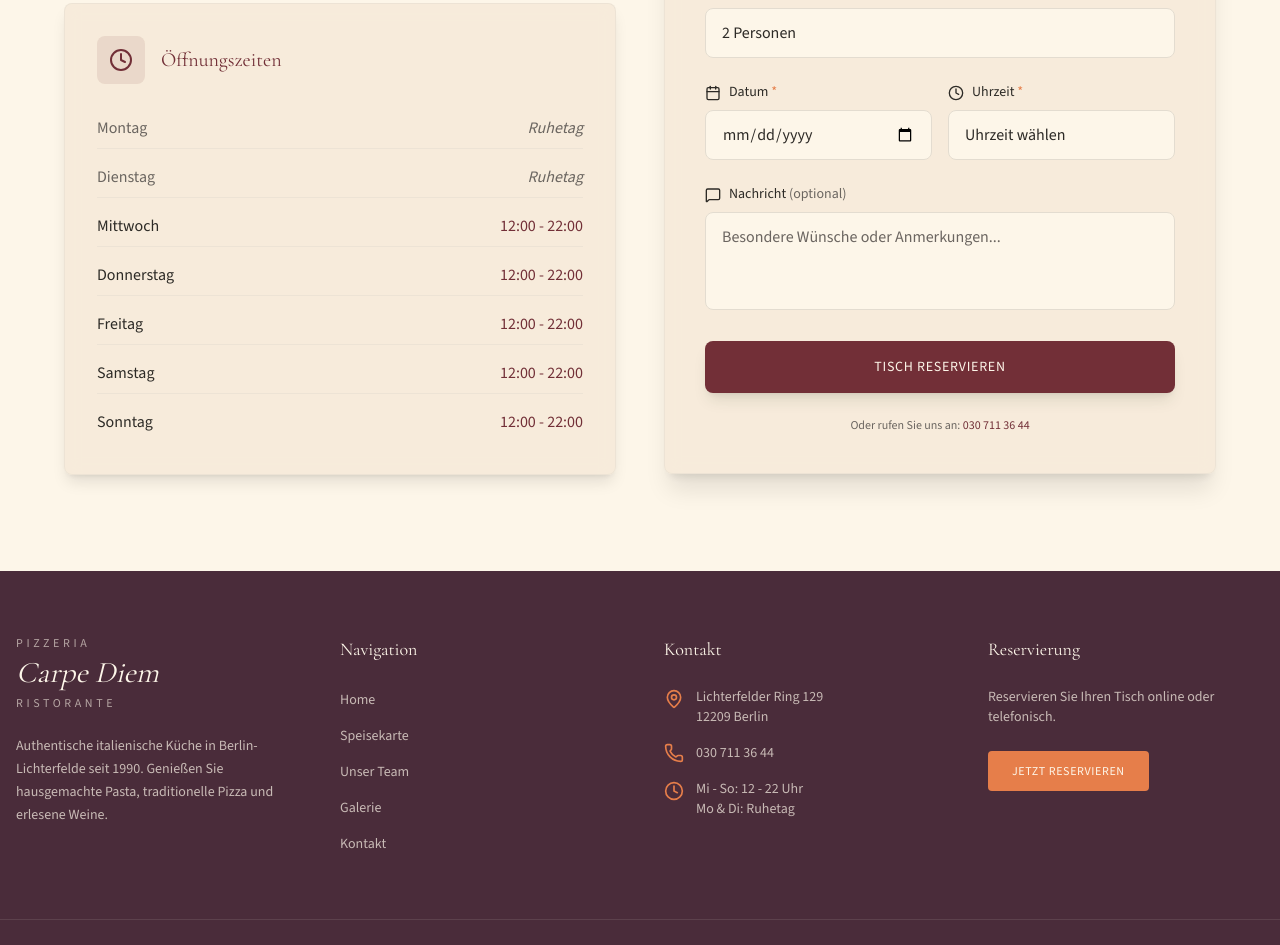
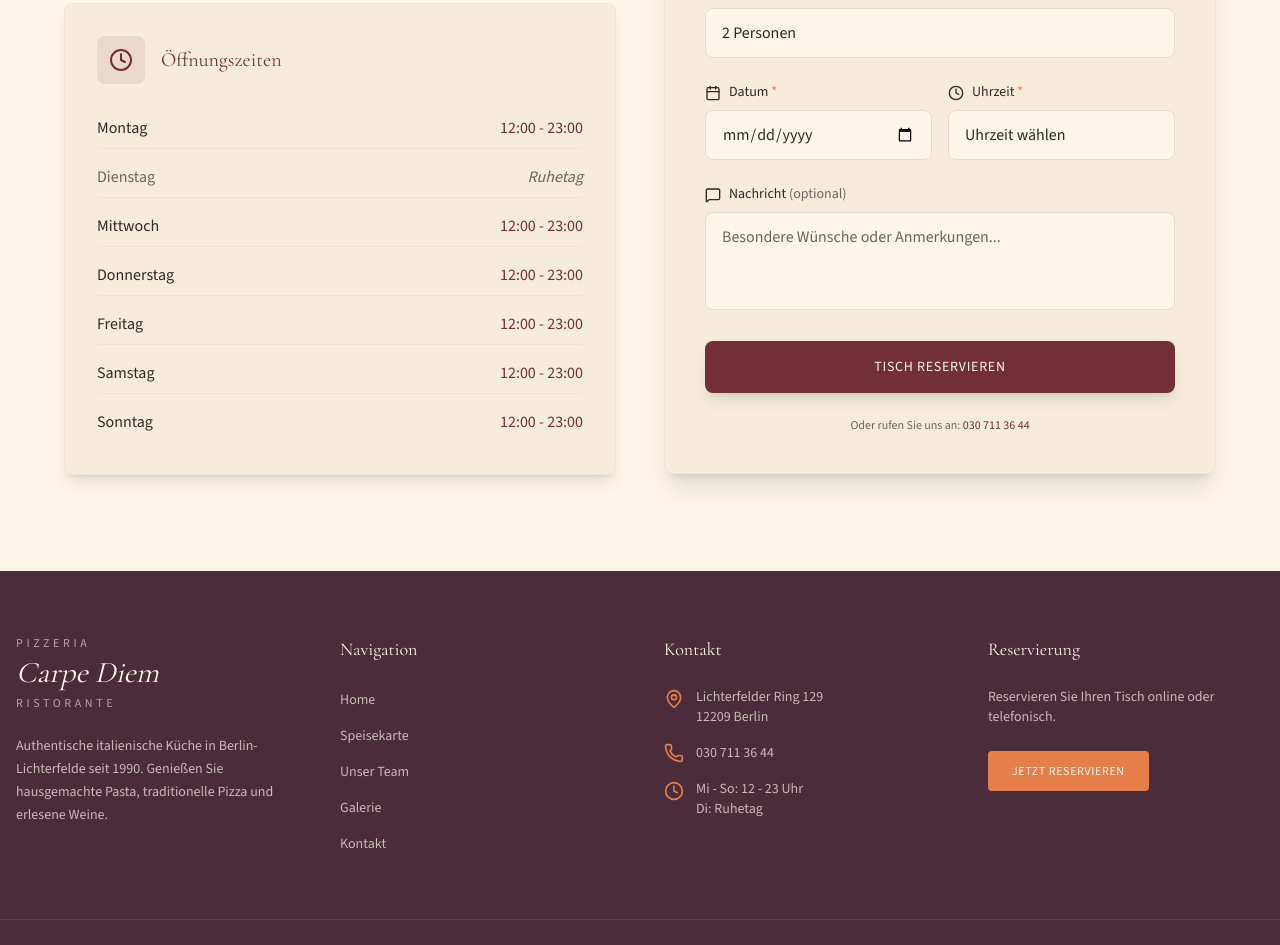
Before and after one commit to Elhamr21/CarpeDiemRestaurant, a Next.js app: page / in a window 1280 px wide. Shown: the part 6987-7932 px from the top of the page. Built offline with nearby package versions, Linux system fonts and the light colour scheme.

Commit message:
schedules changes

```diff
--- a/components/footer.tsx
+++ b/components/footer.tsx
@@ -72,8 +72,8 @@ export function Footer() {
               <li className="flex items-start gap-3">
                 <Clock className="w-5 h-5 text-terracotta shrink-0 mt-0.5" />
                 <span className="text-cream/70 text-sm">
-                  Mi - So: 12 - 22 Uhr<br />
-                  Mo & Di: Ruhetag
+                  Mi - So: 12 - 23 Uhr<br />
+                  Di: Ruhetag
                 </span>
               </li>
             </ul>
--- a/components/reservation-section.tsx
+++ b/components/reservation-section.tsx
@@ -5,13 +5,13 @@ import { MapPin, Phone, Clock, Mail, Check, Users, Calendar, MessageSquare } fro
 import { cn } from "@/lib/utils"
 
 const openingHours = [
-  { day: "Montag", hours: "Ruhetag", closed: true },
+  { day: "Montag", hours: "12:00 - 23:00" },
   { day: "Dienstag", hours: "Ruhetag", closed: true },
-  { day: "Mittwoch", hours: "12:00 - 22:00" },
-  { day: "Donnerstag", hours: "12:00 - 22:00" },
-  { day: "Freitag", hours: "12:00 - 22:00" },
-  { day: "Samstag", hours: "12:00 - 22:00" },
-  { day: "Sonntag", hours: "12:00 - 22:00" },
+  { day: "Mittwoch", hours: "12:00 - 23:00" },
+  { day: "Donnerstag", hours: "12:00 - 23:00" },
+  { day: "Freitag", hours: "12:00 - 23:00" },
+  { day: "Samstag", hours: "12:00 - 23:00" },
+  { day: "Sonntag", hours: "12:00 - 23:00" },
 ]
 
 const timeSlots = [
```
